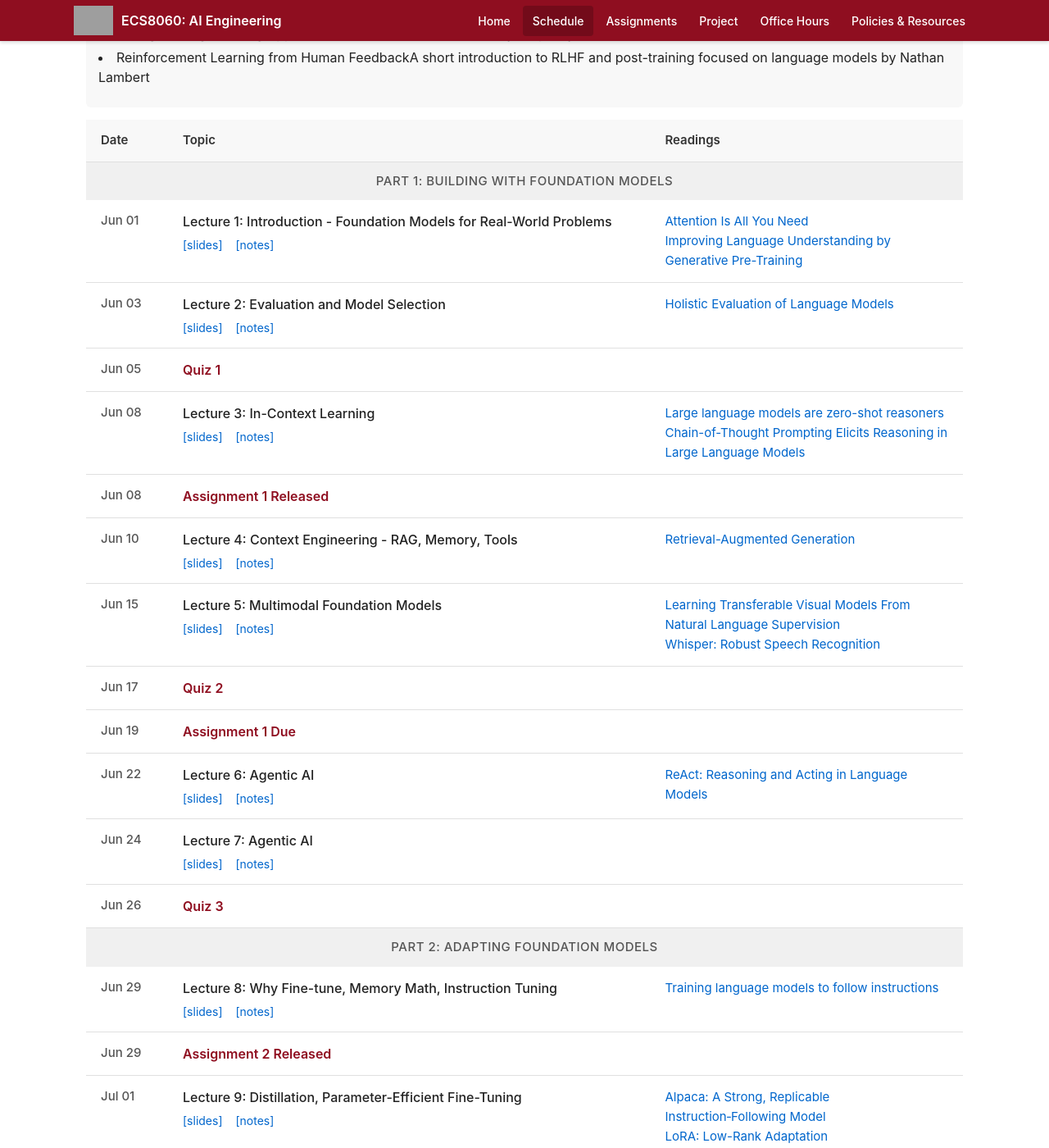
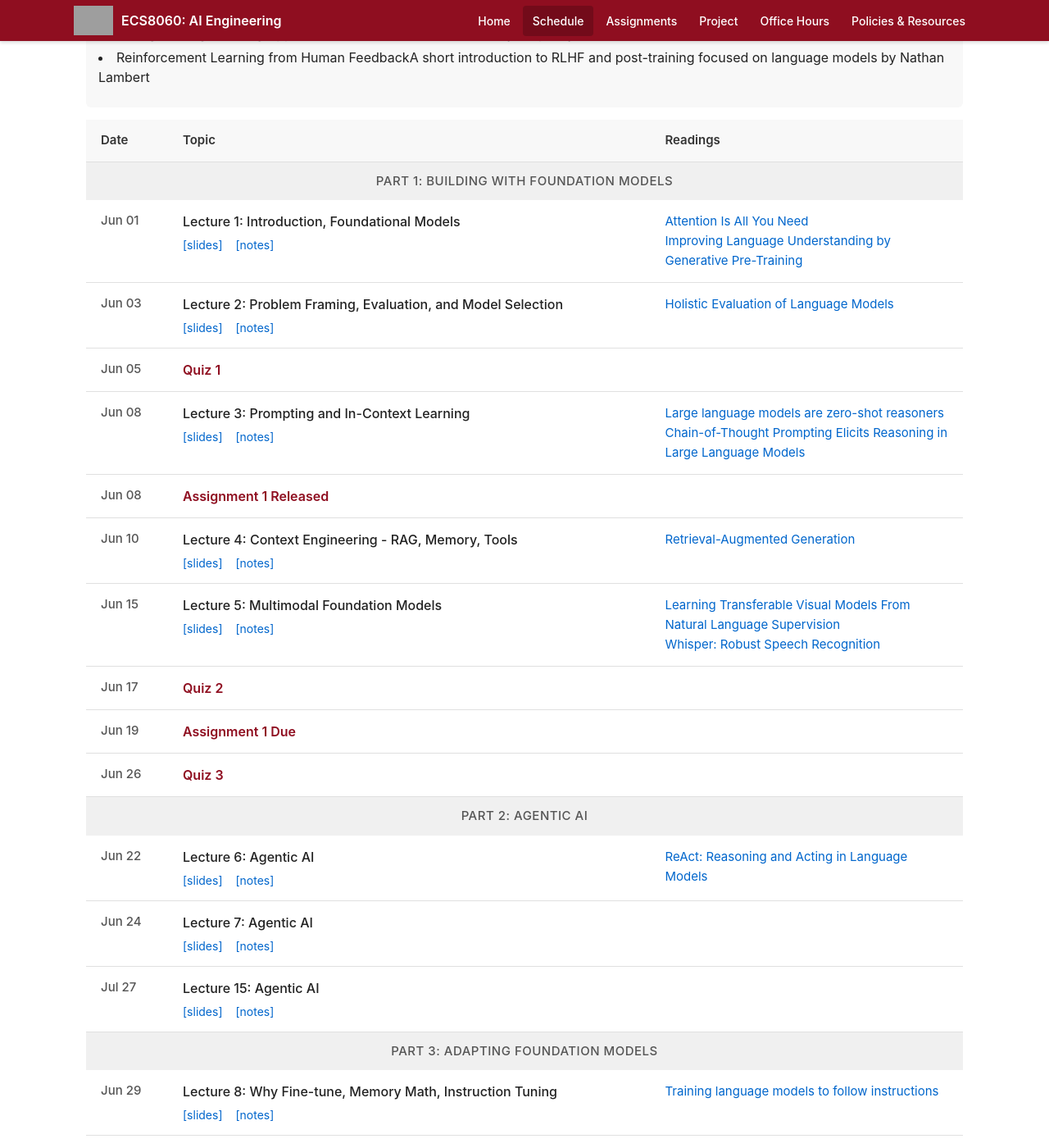
Before and after one commit to awaisrauf/ai_engineering_course, a Jekyll site: the page built from schedule.html, in a window 1280 px wide and 1400 px high, scrolled down 453 px. Shown: the whole window at 82% size. Built offline with Jekyll 4.4.1, drawn with Linux system fonts in a browser that asks for light colours; some of the changed text lies outside the part shown; grey boxes are pictures that could not be loaded.

Commit message:
schedule changes

```diff
--- a/_data/schedule.yml
+++ b/_data/schedule.yml
@@ -7,7 +7,7 @@
         - date: "2026-06-01"
           type: lecture
           num: 1
-          title: "Introduction - Foundation Models for Real-World Problems"
+          title: "Introduction, Foundational Models"
           slides: "/slides/lecture-01.pdf"
           notes: "/notes/lecture-01"
           readings:
@@ -19,7 +19,7 @@
         - date: "2026-06-03"
           type: lecture
           num: 2
-          title: "Evaluation and Model Selection"
+          title: "Problem Framing, Evaluation, and Model Selection"
           slides: "/slides/lecture-02.pdf"
           notes: "/notes/lecture-02"
           readings:
@@ -35,7 +35,7 @@
         - date: "2026-06-08"
           type: lecture
           num: 3
-          title: "In-Context Learning"
+          title: "Prompting and In-Context Learning"
           slides: "/slides/lecture-03.pdf"
           notes: "/notes/lecture-03"
           readings:
@@ -82,6 +82,14 @@
 
     - week: 4
       sessions:
+        - date: "2026-06-26"
+          type: deadline
+          title: "Quiz 3"
+
+- section: "Part 2: Agentic AI"
+  weeks:
+    - week: 4
+      sessions:
         - date: "2026-06-22"
           type: lecture
           num: 6
@@ -99,11 +107,16 @@
           slides: "/slides/lecture-07.pdf"
           notes: "/notes/lecture-07"
 
-        - date: "2026-06-26"
-          type: deadline
-          title: "Quiz 3"
+    - week: 9
+      sessions:
+        - date: "2026-07-27"
+          type: lecture
+          num: 15
+          title: "Agentic AI"
+          slides: "/slides/lecture-15.pdf"
+          notes: "/notes/lecture-15"
 
-- section: "Part 2: Adapting Foundation Models"
+- section: "Part 3: Adapting Foundation Models"
   weeks:
     - week: 5
       sessions:
@@ -157,7 +170,7 @@
           type: deadline
           title: "Assignment 2 Due"
 
-- section: "Part 3: Deploying Foundation Models"
+- section: "Part 4: Deploying Foundation Models"
   weeks:
     - week: 7
       sessions:
```
